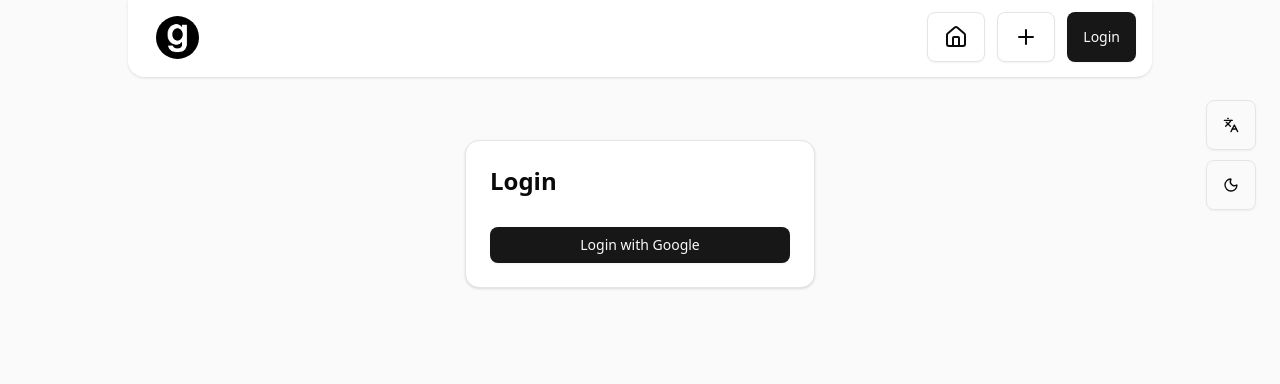
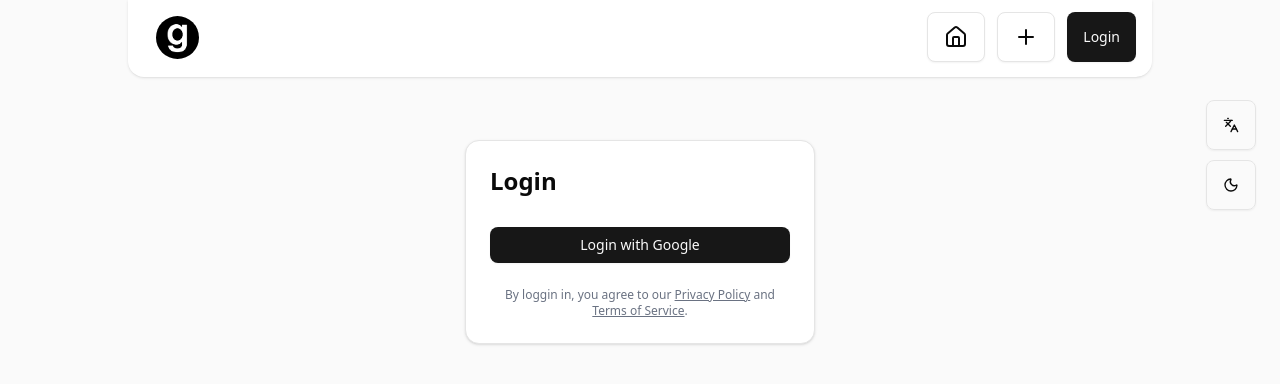
Before and after one commit to Maxhu787/anon-board, a Next.js app: page /login in a window 1280 px wide. Shown: the top 384 px of the page. Built offline with nearby package versions, Linux system fonts and the light colour scheme; no server answers.

Commit message:
update ui and stuff

```diff
--- a/app/(auth)/login/components/LoginForm.jsx
+++ b/app/(auth)/login/components/LoginForm.jsx
@@ -14,6 +14,7 @@ import { Label } from "@/components/ui/label";
 import { login } from "@/lib/auth-actions";
 import { SignInWithGoogleButton } from "./SignInWithGoogleButton";
 import { useTranslation } from "react-i18next";
+import Link from "next/link";
 
 export function LoginForm({ className, ...props }) {
   const { t } = useTranslation();
@@ -60,6 +61,18 @@ export function LoginForm({ className, ...props }) {
                   Login
                 </Button> */}
                 <SignInWithGoogleButton />
+
+                <p className="mt-3 text-xs text-gray-500 text-center">
+                  By loggin in, you agree to our{" "}
+                  <Link href="/privacy-policy" className="underline">
+                    Privacy Policy
+                  </Link>{" "}
+                  and{" "}
+                  <Link href="/terms-of-service" className="underline">
+                    Terms of Service
+                  </Link>
+                  .
+                </p>
               </div>
             </div>
             {/* <div className="mt-4 text-center text-sm">
--- a/app/(auth)/login/page.jsx
+++ b/app/(auth)/login/page.jsx
@@ -1,11 +1,15 @@
 "use client";
-import React, { Suspense } from "react";
+import React, { Suspense, useEffect } from "react";
 import { LoginForm } from "./components/LoginForm";
 import { useSearchParams } from "next/navigation";
 
 function ToastMessage() {
   const searchParams = useSearchParams();
   const toastParam = searchParams.get("toast");
+
+  useEffect(() => {
+    document.title = "g4o2.me | Login";
+  }, []);
 
   if (toastParam === "email_sent") {
     return (
--- a/app/(legal)/about/page.jsx
+++ b/app/(legal)/about/page.jsx
@@ -1,19 +1,19 @@
 "use client";
-import React from "react";
+import React, { useEffect } from "react";
 import { useTranslation } from "react-i18next";
 
 export default function About() {
   const { t } = useTranslation("about");
+  useEffect(() => {
+    document.title = "g4o2.me | About";
+  }, []);
 
   return (
     <div className="max-w-3xl mx-auto px-6 py-12 mt-18 space-y-8">
-      <h1 className="text-3xl font-bold">{t("title")}</h1>
-      <p className="mt-[-20]">{t("intro")}</p>
+      <h1 className="text-5xl font-bold">{t("title")}</h1>
+      <p className="text-xl">{t("intro")}</p>
       <section>
-        <h2 className="text-2xl font-semibold mb-4">
-          {t("creatorSection.title")}
-        </h2>
-        <ul className="list-disc pl-6 space-y-2">
+        <ul className="list-disc text-xl pl-6 space-y-2">
           <li>
             <a
               href={t("creatorSection.websiteUrl")}
--- a/app/(legal)/privacy-policy/page.jsx
+++ b/app/(legal)/privacy-policy/page.jsx
@@ -1,13 +1,16 @@
 "use client";
-import React from "react";
+import React, { useEffect } from "react";
 import { useTranslation } from "react-i18next";
 
 export default function PrivacyPolicy() {
   const { t } = useTranslation("privacy");
+  useEffect(() => {
+    document.title = "g4o2.me | Privacy Policy";
+  }, []);
 
   return (
     <div className="max-w-3xl mx-auto px-6 py-12 mt-18">
-      <h1 className="text-3xl font-bold mb-6">{t("title")}</h1>
+      <h1 className="text-5xl font-bold mb-6">{t("title")}</h1>
 
       <p className="mb-4">{t("effectiveDate")}</p>
 
--- a/app/(legal)/terms-of-service/page.jsx
+++ b/app/(legal)/terms-of-service/page.jsx
@@ -1,13 +1,16 @@
 "use client";
-import React from "react";
+import React, { useEffect } from "react";
 import { useTranslation } from "react-i18next";
 
 export default function TermsOfService() {
   const { t } = useTranslation("tos");
+  useEffect(() => {
+    document.title = "g4o2.me | Terms of Service";
+  }, []);
 
   return (
     <div className="max-w-3xl mx-auto px-6 py-12 mt-18">
-      <h1 className="text-3xl font-bold mb-6">{t("title")}</h1>
+      <h1 className="text-5xl font-bold mb-6">{t("title")}</h1>
 
       <p className="mb-4">{t("effectiveDate")}</p>
 
--- a/app/page.js
+++ b/app/page.js
@@ -13,7 +13,22 @@ export default function Home() {
   const supabase = createClient();
   const { t } = useTranslation();
 
+  // const searchParams = useSearchParams();
+  // const isLoggedOut = searchParams.get("logout");
+  // const params = new URLSearchParams(window.location.search);
+  // const isLoggedOut = params.get("logout");
+
   useEffect(() => {
+    const params = new URLSearchParams(window.location.search);
+    const isLoggedOut = params.get("logout");
+
+    if (isLoggedOut) {
+      const url = new URL(window.location.href);
+      url.search = "";
+      window.history.replaceState({}, "", url.toString());
+      window.location.reload();
+    }
+
     setMounted(true);
     document.title = "g4o2.me";
 
@@ -51,7 +66,7 @@ export default function Home() {
             {user ? (
               <Link
                 href="/home"
-                className="active:scale-95 transition-all inline-block px-6 py-3 bg-black text-white rounded-xl text-lg hover:bg-gray-800 dark:bg-white dark:text-black dark:hover:bg-gray-200"
+                className="active:scale-95 transition-all inline-block px-6 py-3 bg-blue-500 text-white rounded-xl text-lg hover:bg-gray-800 dark:bg-blue-500 dark:text-white dark:hover:bg-blue-600"
               >
                 Browse Posts
               </Link>
@@ -64,7 +79,7 @@ export default function Home() {
               </Link>
             )}
             <div className="border-t-2 pt-4 pl-4 text-sm text-gray-500 dark:text-gray-400">
-              <div className="flex flex-row space-x-3">
+              <div className="flex flex-row space-x-2.5">
                 <Link href="/about" className="hover:underline">
                   {t("aboutus")}
                 </Link>
--- a/components/NavBar.jsx
+++ b/components/NavBar.jsx
@@ -14,11 +14,8 @@ import LoginButton from "./LoginLogoutButton";
 import SendPost from "./SendPost";
 import { createClient } from "@/utils/supabase/client";
 import Image from "next/image";
-import { useSearchParams } from "next/navigation";
 
 export default function NavBar() {
-  // const searchParams = useSearchParams();
-  // const isLoggedOut = searchParams.get("logout");
   const iconSize = 24;
   const buttonClass =
     "min-w-[58px] min-h-[50px] cursor-pointer active:bg-gray-200 active:scale-95 transition-all dark:active:bg-[rgb(70,70,70)]";
@@ -28,16 +25,6 @@ export default function NavBar() {
   const [mounted, setMounted] = useState(false);
 
   useEffect(() => {
-    const params = new URLSearchParams(window.location.search);
-    const isLoggedOut = params.get("logout");
-
-    if (isLoggedOut) {
-      const url = new URL(window.location.href);
-      url.search = "";
-      window.history.replaceState({}, "", url.toString());
-      window.location.reload();
-    }
-
     setMounted(true);
     const checkUser = async () => {
       const { data } = await supabase.auth.getUser();
--- a/lib/locales/en/about.json
+++ b/lib/locales/en/about.json
@@ -2,7 +2,6 @@
   "title": "About",
   "intro": "g4o2.me was created by hukaixiang as a fun side project, primarily for students to share and discuss topics anonymously (or not).",
   "creatorSection": {
-    "title": "More About the Creator",
     "school": "Pingtung Senior High School",
     "club": "Circ Club Principal",
     "grade": "2nd grade in high school",
--- a/lib/locales/zh/about.json
+++ b/lib/locales/zh/about.json
@@ -2,7 +2,6 @@
   "title": "關於",
   "intro": "g4o2.me，由 hukaixiang 創建，提供學生一個能匿名（或公開）互動、討論各種話題的平台。",
   "creatorSection": {
-    "title": "關於創作者",
     "school": "屏東高中",
     "club": "資訊研習社長",
     "grade": "高中二年級",
```
Also changed, not shown: 1 other file (tests, documents, lock files or other folders).
